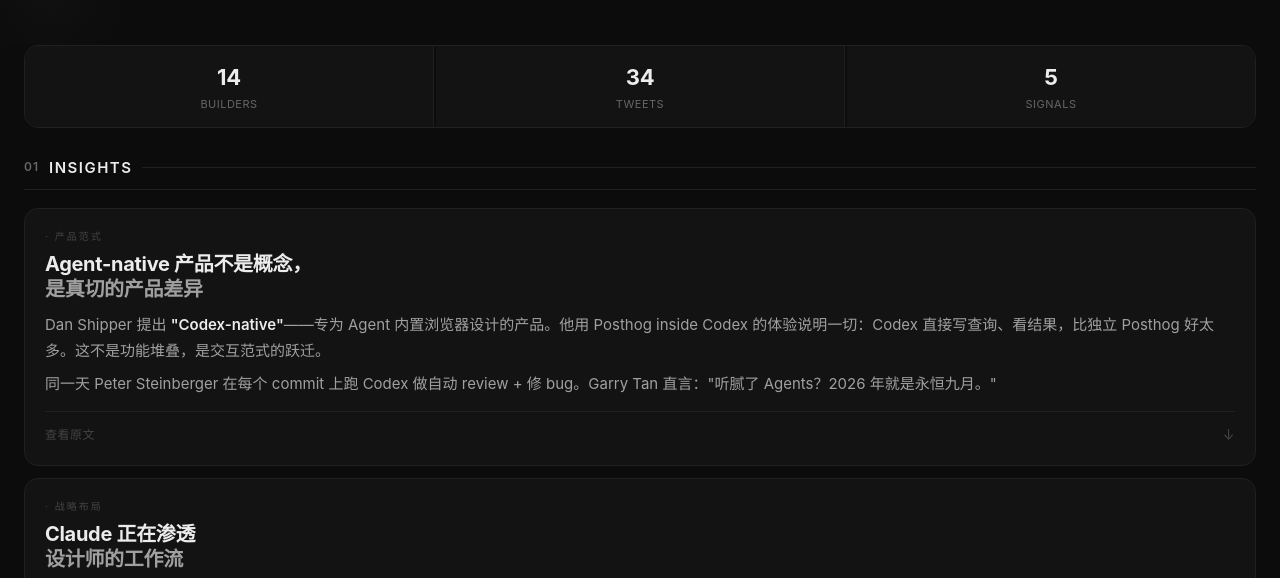
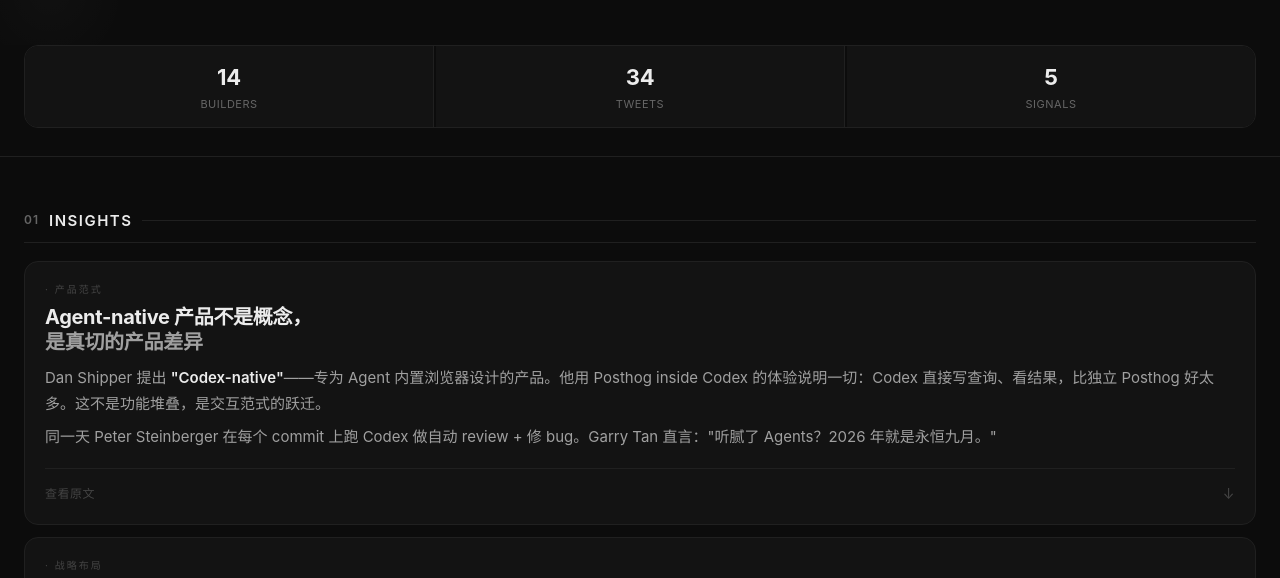
Before and after one commit to genrry-ayu/digest-20260429, a plain HTML site: page index.html in a window 1280 px wide. Shown: the part 213-791 px from the top of the page. Drawn offline with Linux system fonts and the light colour scheme.

Commit message:
Fix: section separators, more breathing, fold spacing

```diff
--- a/index.html
+++ b/index.html
@@ -133,7 +133,12 @@
   /* ── SECTION ── */
   .section {
     padding: 0 24px;
-    margin-bottom: 40px;
+    margin-bottom: 52px;
+  }
+  .section:last-of-type { margin-bottom: 0; }
+  .section:not(:first-of-type) {
+    padding-top: 52px;
+    border-top: 1px solid var(--divider);
   }
   .section-head {
     display: flex;
@@ -204,8 +209,8 @@
     font-weight: 600;
   }
   .insight-details {
-    margin-top: 14px;
-    padding-top: 14px;
+    margin-top: 18px;
+    padding-top: 16px;
     border-top: 1px solid var(--divider);
     cursor: pointer;
     display: flex;
@@ -241,7 +246,7 @@
   }
   .insight-details .arrow.open { transform: rotate(180deg); }
   .detail-body {
-    margin-top: 14px;
+    margin-top: 16px;
     display: none;
     font-size: 14px;
     color: var(--text-dim);
@@ -277,7 +282,7 @@
   .tweet-group {
     background: var(--surface);
     border-radius: var(--radius);
-    margin-bottom: 10px;
+    margin-bottom: 12px;
     border: 1px solid var(--divider);
     overflow: hidden;
     transition: border-color 0.2s;
```
